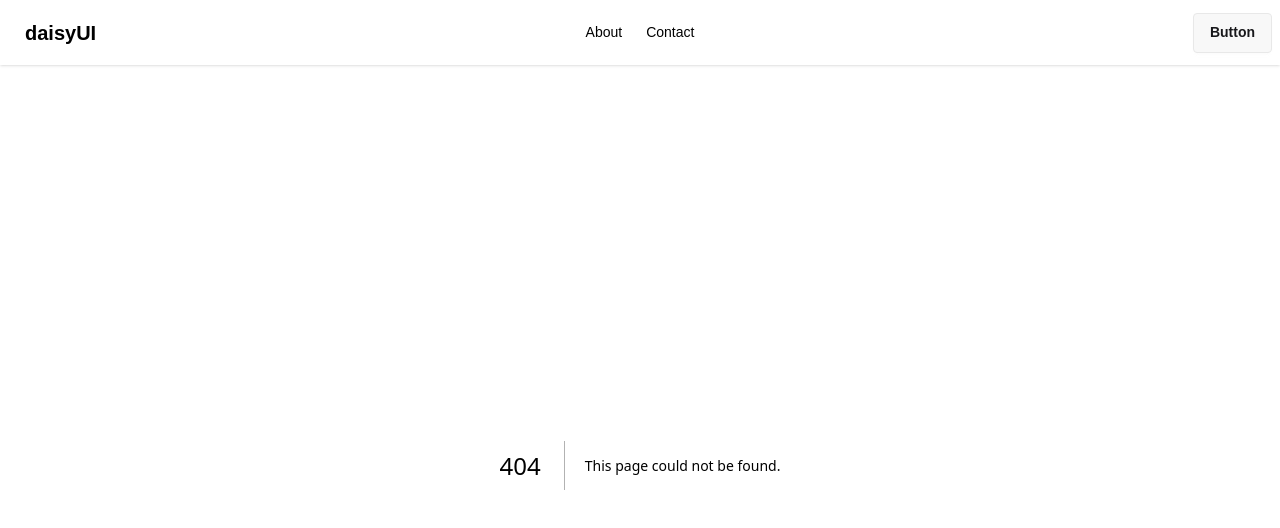
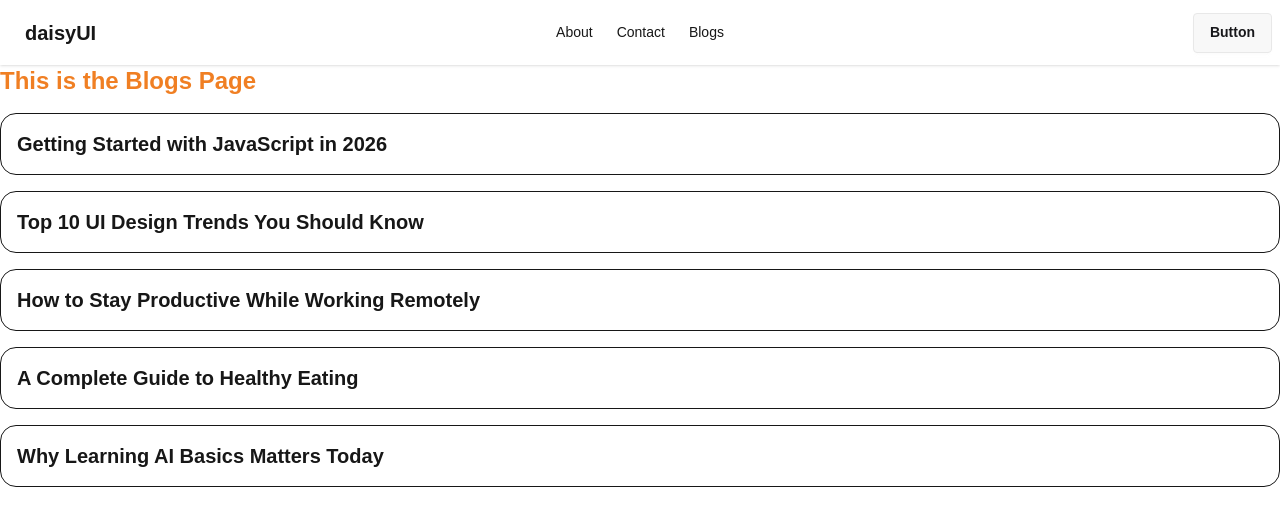
Before and after one commit to Riadul-Islam-551/next-practice, a Next.js app: page /blogs in a window 1280 px wide. Before the commit this address had no page. Shown: the top 528 px of the page. Built offline with nearby package versions, Linux system fonts and the light colour scheme.

Commit message:
add Blogs page and update Navbar to include Blogs link

```diff
--- /dev/null
+++ b/src/app/blogs/page.jsx
@@ -0,0 +1,131 @@
+import React from "react";
+
+const BlogsPage = () => {
+  const blogs = [
+    {
+      id: 1,
+      title: "Getting Started with JavaScript in 2026",
+      slug: "getting-started-with-javascript-2026",
+      author: {
+        name: "Ava Thompson",
+        avatar: "https://example.com/images/authors/ava-thompson.jpg",
+      },
+      category: "Programming",
+      tags: ["JavaScript", "Web Development", "Beginner"],
+      publishedAt: "2026-04-10T09:30:00Z",
+      readTime: "6 min read",
+      featuredImage: "https://example.com/images/blogs/javascript-2026.jpg",
+      excerpt:
+        "A beginner-friendly guide to learning modern JavaScript and building interactive web applications in 2026.",
+      content:
+        "JavaScript remains one of the most popular programming languages for web development. In this guide, we explore the basics of variables, functions, DOM manipulation, and ES2026 features to help beginners start building modern web applications.",
+      views: 1842,
+      likes: 326,
+      commentsCount: 18,
+      isFeatured: true,
+    },
+    {
+      id: 2,
+      title: "Top 10 UI Design Trends You Should Know",
+      slug: "top-10-ui-design-trends-2026",
+      author: {
+        name: "Liam Carter",
+        avatar: "https://example.com/images/authors/liam-carter.jpg",
+      },
+      category: "Design",
+      tags: ["UI", "UX", "Design Trends"],
+      publishedAt: "2026-03-28T14:15:00Z",
+      readTime: "8 min read",
+      featuredImage: "https://example.com/images/blogs/ui-design-trends.jpg",
+      excerpt:
+        "Explore the latest UI design trends shaping digital products in 2026, from glassmorphism to AI-assisted interfaces.",
+      content:
+        "UI design in 2026 is evolving rapidly with cleaner interfaces, immersive 3D elements, accessible color systems, and AI-powered personalization. This article highlights the trends designers should embrace to stay ahead.",
+      views: 2594,
+      likes: 487,
+      commentsCount: 24,
+      isFeatured: true,
+    },
+    {
+      id: 3,
+      title: "How to Stay Productive While Working Remotely",
+      slug: "stay-productive-working-remotely",
+      author: {
+        name: "Sophia Nguyen",
+        avatar: "https://example.com/images/authors/sophia-nguyen.jpg",
+      },
+      category: "Productivity",
+      tags: ["Remote Work", "Productivity", "Work Life"],
+      publishedAt: "2026-04-01T08:00:00Z",
+      readTime: "5 min read",
+      featuredImage:
+        "https://example.com/images/blogs/remote-work-productivity.jpg",
+      excerpt:
+        "Practical strategies to stay focused, organized, and productive while working from home or anywhere.",
+      content:
+        "Remote work offers flexibility, but it also comes with distractions. Learn how to build a productive workspace, manage your time effectively, and maintain work-life balance with proven remote work habits.",
+      views: 1430,
+      likes: 278,
+      commentsCount: 12,
+      isFeatured: false,
+    },
+    {
+      id: 4,
+      title: "A Complete Guide to Healthy Eating",
+      slug: "complete-guide-to-healthy-eating",
+      author: {
+        name: "Noah Patel",
+        avatar: "https://example.com/images/authors/noah-patel.jpg",
+      },
+      category: "Health",
+      tags: ["Nutrition", "Healthy Lifestyle", "Wellness"],
+      publishedAt: "2026-02-19T11:45:00Z",
+      readTime: "7 min read",
+      featuredImage: "https://example.com/images/blogs/healthy-eating.jpg",
+      excerpt:
+        "Learn the fundamentals of balanced nutrition and how to make healthier food choices every day.",
+      content:
+        "Healthy eating is about balance, consistency, and understanding what your body needs. This guide covers macronutrients, meal planning, hydration, and sustainable habits for long-term wellness.",
+      views: 1987,
+      likes: 351,
+      commentsCount: 20,
+      isFeatured: false,
+    },
+    {
+      id: 5,
+      title: "Why Learning AI Basics Matters Today",
+      slug: "why-learning-ai-basics-matters",
+      author: {
+        name: "Emma Rodriguez",
+        avatar: "https://example.com/images/authors/emma-rodriguez.jpg",
+      },
+      category: "Technology",
+      tags: ["AI", "Machine Learning", "Future Tech"],
+      publishedAt: "2026-04-20T16:20:00Z",
+      readTime: "9 min read",
+      featuredImage: "https://example.com/images/blogs/ai-basics.jpg",
+      excerpt:
+        "Artificial Intelligence is shaping every industry. Here's why understanding the basics is more important than ever.",
+      content:
+        "AI is no longer limited to research labs. From chatbots to healthcare and automation, AI is transforming how we work and live. This article explains key AI concepts and why learning them is valuable today.",
+      views: 3125,
+      likes: 590,
+      commentsCount: 31,
+      isFeatured: true,
+    },
+  ];
+  return (
+    <div>
+      <h2 className="text-2xl font-bold text-[#f07f23]">
+        This is the Blogs Page
+      </h2>
+      {blogs.map((blogs, ind) => (
+        <div key={ind} className="border rounded-2xl p-4 my-4">
+          <h3 className="text-xl font-semibold">{blogs.title}</h3>
+        </div>
+      ))}
+    </div>
+  );
+};
+
+export default BlogsPage;
--- a/src/components/Navbar.jsx
+++ b/src/components/Navbar.jsx
@@ -9,6 +9,9 @@ const Navbar = () => {
       </li>
       <li>
         <Link href="/contact">Contact</Link>
+      </li>
+      <li>
+        <Link href="/blogs">Blogs</Link>
       </li>
     </>
   );
```
